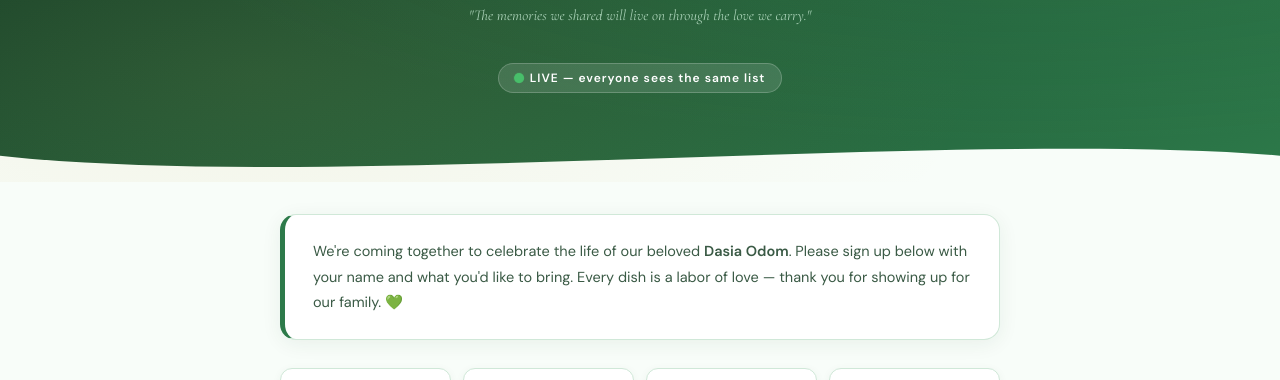
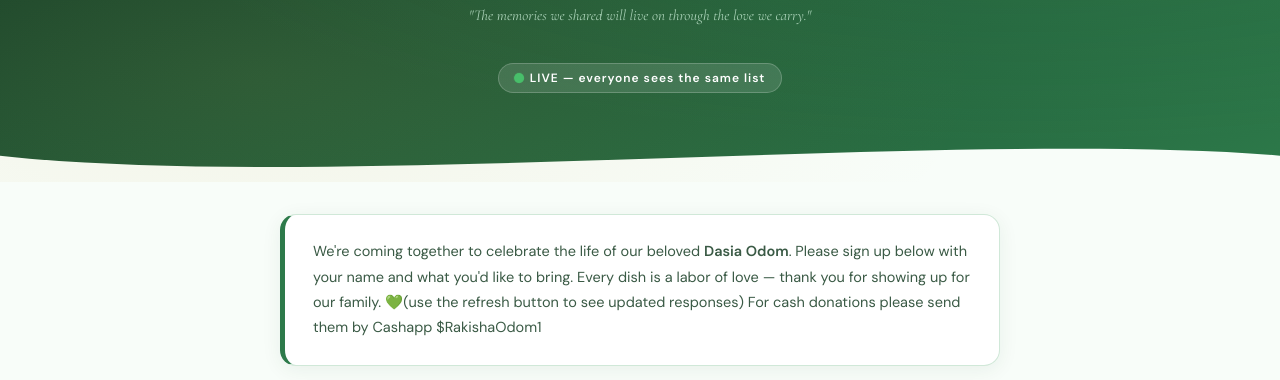
Before and after one commit to fairefaretravels/love4dasiaodom, a plain HTML site: page index.html in a window 1280 px wide. Shown: the part 349-729 px from the top of the page. Drawn offline with nearby package versions, Linux system fonts and the light colour scheme.

Commit message:
Revise title and intro text for event details
Updated title and added donation information to intro paragraph.

```diff
--- a/index.html
+++ b/index.html
@@ -3,7 +3,7 @@
 <head>
 <meta charset="UTF-8">
 <meta name="viewport" content="width=device-width, initial-scale=1.0">
-<title>Celebrating Dasia Odom – Live Food Sign-Up (use the refresh button to see updated responses) For cash donations please send them by Cashapp $RakishaOdom1</title>
+<title>Celebrating Dasia Odom – Live Food Sign-Up</title>
 <link href="https://fonts.googleapis.com/css2?family=Cormorant+Garamond:ital,wght@0,400;0,600;0,700;1,400;1,600&family=DM+Sans:wght@300;400;500;600&display=swap" rel="stylesheet">
 <style>
   :root {
@@ -194,7 +194,7 @@
 
 <div class="content">
   <div class="intro-card">
-    <p>We're coming together to celebrate the life of our beloved <strong>Dasia Odom</strong>. Please sign up below with your name and what you'd like to bring. Every dish is a labor of love — thank you for showing up for our family. 💚</p>
+    <p>We're coming together to celebrate the life of our beloved <strong>Dasia Odom</strong>. Please sign up below with your name and what you'd like to bring. Every dish is a labor of love — thank you for showing up for our family. 💚(use the refresh button to see updated responses) For cash donations please send them by Cashapp $RakishaOdom1</p>
   </div>
 
   <div class="stats-bar">
```
